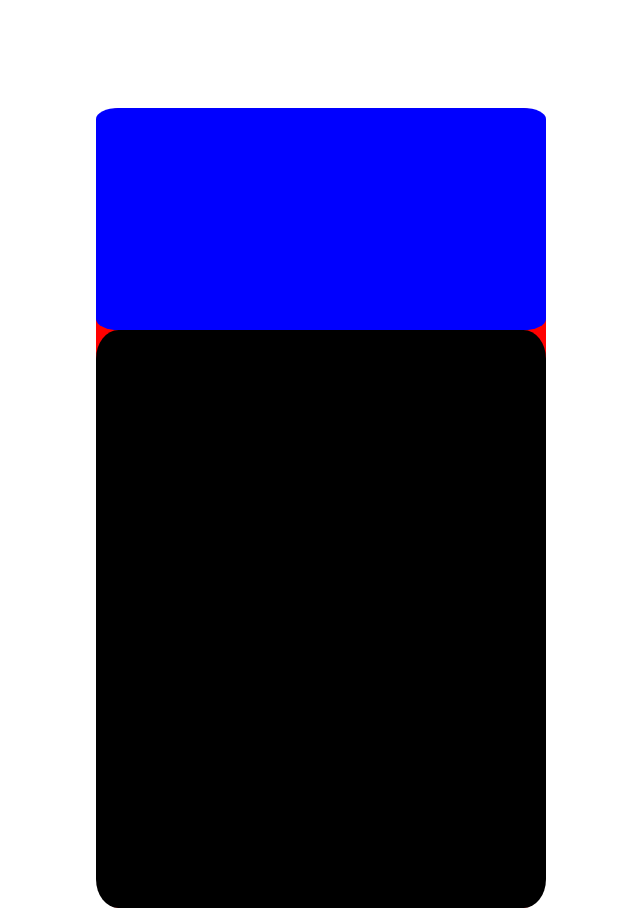
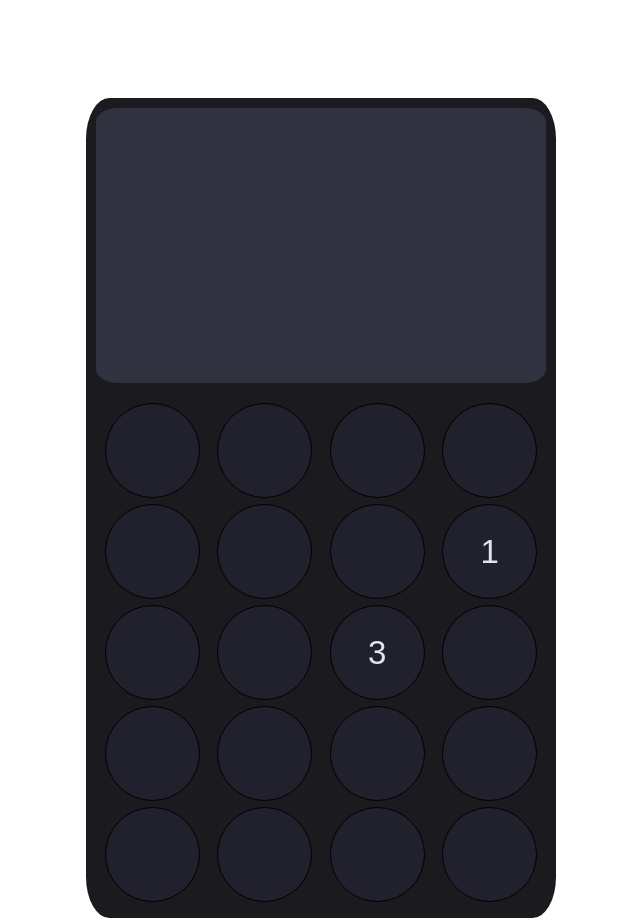
Before and after one commit to jgalego25/calculator, a plain HTML site: page index.html in a window 1280 px wide. Shown: the whole page, without its empty margins (319-959 px from the left). Drawn offline with Linux system fonts and the light colour scheme.

Commit message:
minor changes

```diff
--- a/index.html
+++ b/index.html
@@ -1,3 +1,4 @@
+
 <!DOCTYPE html>
 <html lang="en">
 <head>
@@ -10,7 +11,26 @@
     <div class = "container">
         <div class = "display"></div>
         <div class = "buttonsContainer">
-
+            <button class = "1"></button>
+            <button class = "1"></button>
+            <button class = "1"></button>
+            <button class = "1"></button>
+            <button class = "1"></button>
+            <button class = "1"></button>
+            <button class = "1"></button>
+            <button class = "1">1</button>
+            <button class = "1"></button>
+            <button class = "1"></button>
+            <button class = "1">3</button>
+            <button class = "1"></button>
+            <button class = "1"></button>
+            <button class = "1"></button>
+            <button class = "1"></button>
+            <button class = "1"></button>
+            <button class = "1"></button>
+            <button class = "1"></button>
+            <button class = "1"></button>
+            <button class = "1"></button>
         </div>
     </div>
 </body>
--- a/styles.css
+++ b/styles.css
@@ -6,24 +6,48 @@ body {
 }
 
 .container {
-    background-color: red;
+    background-color: #1B1A1F;
     width: 450px;
     height: 800px;
     border-radius: 5%;
     display: flex;
     flex-direction: column;
+    padding: 10px;
 }
 
 .display {
-    background-color: blue;
+    background-color: #30333F;
     width: 450px;
-    height: 250px;
+    height: 550px;
     border-radius: 5%;
+    color: #e1e3e5;
+    display: flex;
+    align-items: center;
+    justify-content: flex-end;
 }
 
 .buttonsContainer {
-    background-color: black;
     height: 650px;
     width: 450px;
     border-radius: 5%;
+    display: flex;
+    flex-wrap: wrap;
+    justify-content: space-around;
+    margin-top: 20px;
 }
+
+.buttonsContainer button{
+  height: 95px;
+  width: 95px;
+  border-radius: 100%;
+  background-color: #21212d;
+  color: #e1e3f5;
+  font-size: 33px;
+
+  border: 1px solid black;
+  margin-bottom: 6px;
+}
+
+button:active {
+  background-color: lightgray;
+}
```
Also changed, not shown: script.js (added, +7 -0 lines).
